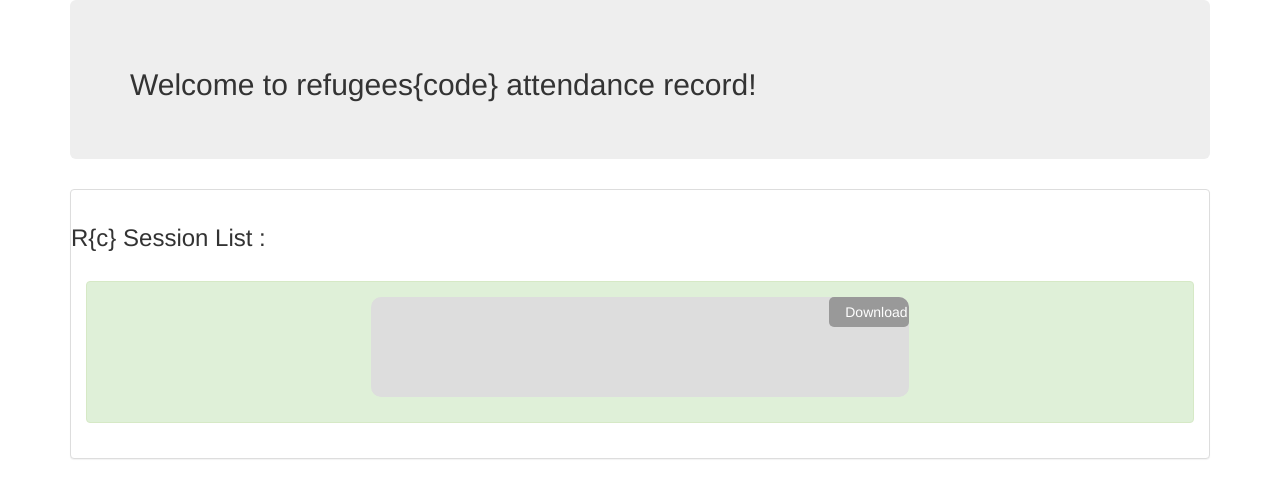
After one commit to majdz91/ATK, a Flask app: template templates/form/close.html in a window 1280 px wide. The commit adds this page. Shown: the top 498 px of the page. Run offline with Flask 2, Linux system fonts and the light colour scheme; the template is opened without the code that fills it, so the values that code supplies are empty; some libraries are stand-ins or nearby versions; some web fonts are replaced.

Commit message:
close sessions

```diff
--- a/app.py
+++ b/app.py
@@ -16,6 +16,7 @@
 app.config['SQLALCHEMY_TRACK_MODIFICATIONS'] = False
 app.config['SQLALCHEMY_DATABASE_URI']= 'sqlite:///conf/pdb.db'
 basic_auth = BasicAuth(app)
+
 DB.db.init_app(app)
 
 
@@ -24,8 +25,6 @@
     port = int(os.environ.get('PORT', 5000))
     app.run(host=host, port=port)
 
-
-
 @app.before_request
 def before_request():
     pass
@@ -33,26 +32,39 @@
 @app.route('/Manage',methods=['POST','GET'])
 @basic_auth.required
 def Manage():
-    if request.method == 'GET':
+    #way =  request.args.get('close')
+
+    if request.method == 'GET' :
         return render_template('form/Start.html')
+
     elif request.method == 'POST':
-        now = datetime.date.today()
-        Hash = gen.generate()
-        rv = DB.Sessions.query.all()
-        for r in rv :
-            if r.SDate.strftime("%Y-%m-%d") == now.strftime("%Y-%m-%d") :
-                  back_to_hash = r.ID
-                  rv = DB.Hashes.query.get(back_to_hash)
-                  Has = rv.Hashes
-                  return render_template('form/error.html', name = "Session is already registered, Keys for this session are : " , key=Has)
-        sess = DB.Sessions(now)
-        hsh = DB.Hashes(str(Hash))
-        DB.db.session.add(sess)
-        DB.db.session.add(hsh)
-        DB.db.session.commit()
-        DB.db.session.flush()
-        return render_template('form/Done.html', h = Hash )
-
+        if request.form['cmd'] == 'create':
+            now = datetime.date.today()
+            Hash = gen.generate()
+            rv = DB.Sessions.query.all()
+            for r in rv :
+                if r.SDate.strftime("%Y-%m-%d") == now.strftime("%Y-%m-%d") :
+                      back_to_hash = r.ID
+                      rc = DB.Hashes.query.get(back_to_hash)
+                      Has = rc.Hashes
+                      return render_template('form/error.html', name = "Session is already registered, Keys for this session are : " , key=Has)
+            sess = DB.Sessions(now)
+            hsh = DB.Hashes(str(Hash))
+            DB.db.session.add(sess)
+            DB.db.session.add(hsh)
+            DB.db.session.commit()
+            DB.db.session.flush()
+            return render_template('form/Done.html', h = Hash )
+        if request.form['cmd']=='close':
+            now = datetime.date.today()
+            rv = DB.Sessions.query.all()
+            for r in rv :
+                if r.SDate.strftime("%Y-%m-%d") == now.strftime("%Y-%m-%d") :
+                    sid = r.ID
+                    res = DB.Attendance.query.join(DB.Students,DB.Attendance.ST_ID == DB.Students.ID).add_columns(DB.Students.Name).filter(DB.Attendance.ST_ID==DB.Students.ID).filter(DB.Attendance.S_ID==sid)
+                    for row in res:
+                        print(row)
+            return render_template('form/close.html',h=res.template_name_or_list)
 
 
 
@@ -88,9 +100,6 @@
                         Att = DB.Attendance(student_id.ID,si,1)
                         DB.db.session.add(Att)
                         DB.db.session.commit()
-                        #res = Att.query.join(DB.Students,Att.ST_ID == DB.Students.ID).add_columns(DB.Students.Name).filter(DB.Attendance.ST_ID==DB.Students.ID)
-                        #for row in res:
-                        #    print(row)
                         return render_template('form/process.html', **kwargs)
 
                 return render_template('form/error.html', **kwargs)
@@ -102,4 +111,5 @@
     return render_template('index.html')
 
 if __name__ == '__main__':
+
     main()
--- a/conf/config.py
+++ b/conf/config.py
@@ -2,3 +2,5 @@
 STU_NUM = 42
 ADMIN = 'admin'
 PASS = 'admin'
+WTF_CSRF_ENABLED = True
+SECRET_KEY = 'shine-on-you-crazy-diamond'
--- a/templates/form/Start.html
+++ b/templates/form/Start.html
@@ -2,6 +2,10 @@
 {% block content %}
 <div class="alert alert-success" role="alert">
     <h1>Start new session</h1><br>
-    <form action='#' method='POST'><input type='submit' value='GO!'></form>
+    <form action='#' method='POST'><input type='submit'  value='GO!'><input type="hidden" name="cmd"  value="create"></form>
+  </div>
+<div class="alert alert-danger" role="alert">
+    <h1>close session</h1><br>
+    <form action='#' method='POST'><input type='submit'  value='GO!'><input type="hidden"  name="cmd"  value="close"></form>
   </div>
 {% endblock %}
--- /dev/null
+++ b/templates/form/close.html
@@ -0,0 +1,17 @@
+{% extends "index.html" %}
+{% block content %}
+        <div class="row">
+            <h3>R{c} Session List :</h3>
+        </div>
+        <div class="row" style="margin-top:20px">
+            <div class="col-md-12">
+            <div class="alert alert-success" role="alert">
+                <div class="infoContainer">
+			<div class="information"><p>{% for hash in h %} <p> {{hash}}</p> {% endfor %}</p></p></div>
+			<a class="ancher" href="#"><i class="fa fa-download" aria-hidden="true"></i><span class="glyphicon glyphicon-download-alt" aria-hidden="true"></span> Download</a>
+		</div>
+
+            </div></div>
+        </div>
+    </div>
+{% endblock %}
```
Also changed, not shown: conf/pdb.db.
